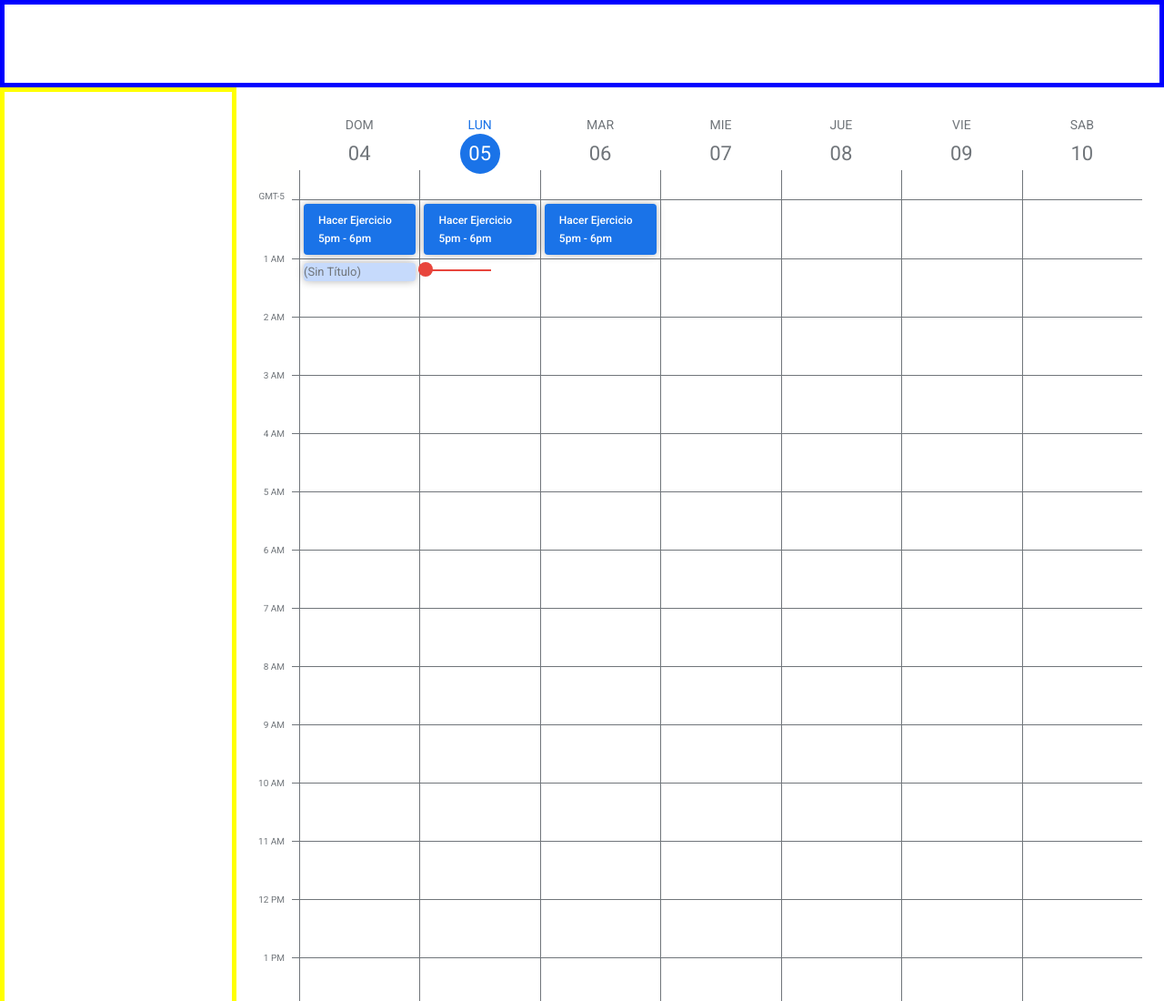
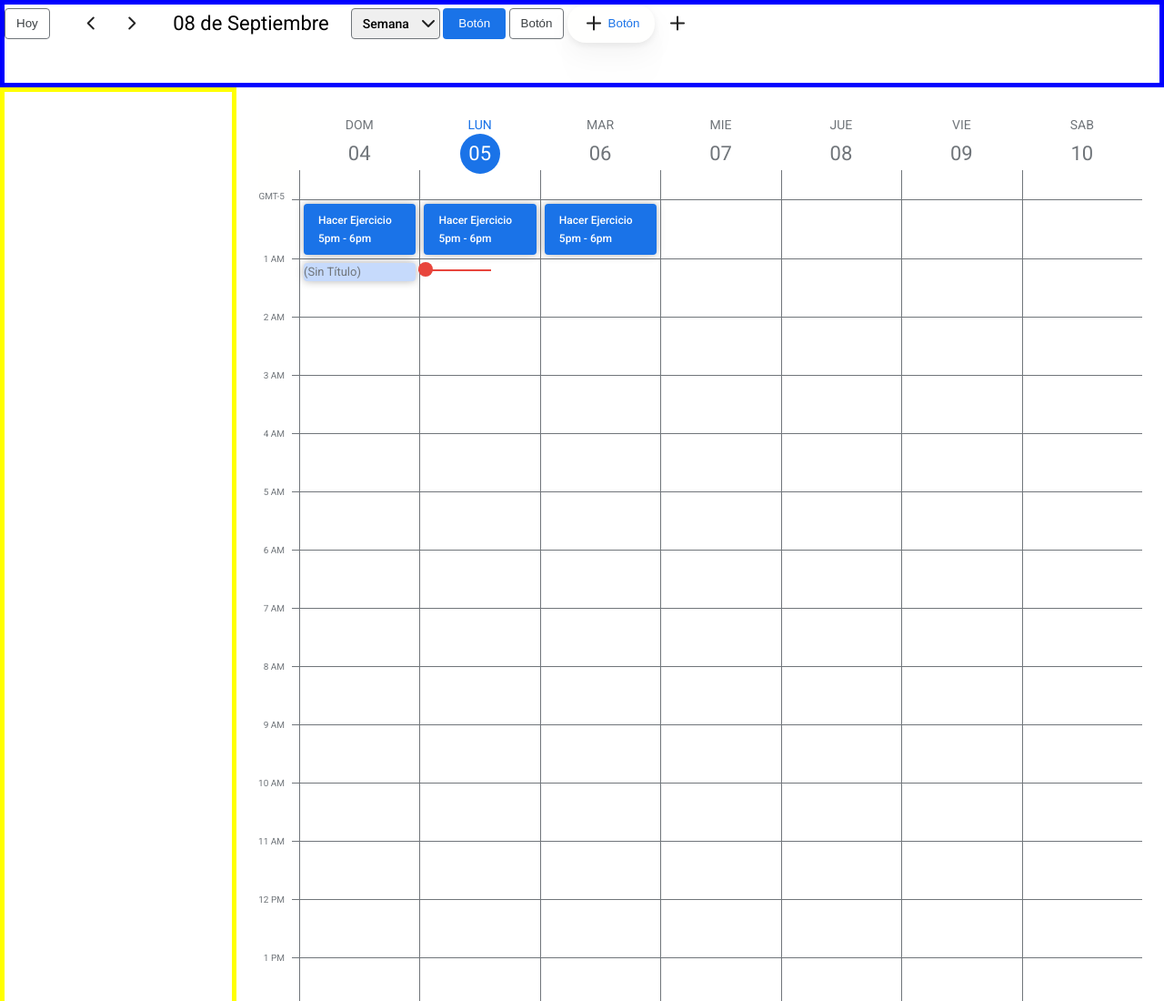
Before and after one commit to alfgow/grid_layout, a plain HTML site: page calendar/calendario-base/index.html in a window 1280 px wide. Shown: the top 1100 px of the page at 91% size. Drawn offline with Linux system fonts and the light colour scheme; files whose address does not match are found by name.

Commit message:
Estado del calendario

```diff
--- /dev/null
+++ b/calendar/calendario-base/css/button.css
@@ -0,0 +1,78 @@
+.button {
+	border: none;
+	color: var(--gray30);
+	font: var(-button);
+	line-height: 1rem;
+	padding-inline: 1rem;
+	padding-block: 0.5rem;
+	display: inline-block;
+	text-decoration: none;
+	cursor: pointer;
+	background-color: transparent;
+	border-radius: 0.25rem;
+	border: 1px solid transparent;
+	outline: none;
+}
+
+.button:active {
+	transform: scale(0.9);
+}
+
+.button.is-secondary {
+	padding-block: 0.5rem;
+	padding-inline: 0.75rem;
+	border: 1px solid var(--gray20);
+}
+
+.button.is-secondary:hover,
+.button.is-secondary:focus {
+	border: 1px solid var(--alfgow);
+}
+
+.button.is-primary {
+	padding-block: 0.5rem;
+	padding-inline: 1rem;
+	background-color: var(--blue10);
+	color: var(--white);
+}
+
+.button.is-primary:hover,
+.button.is-primary:focus {
+	border: 1px solid var(--blue10);
+	background: var(--white);
+	color: var(--blue30);
+}
+
+.button i,
+.button span {
+	vertical-align: middle;
+}
+
+.button.is-rounded {
+	border-radius: 1.25rem;
+	background-color: var(--white);
+	color: var(--blue10);
+}
+
+.button.is-rounded:hover,
+.button.is-rounded:focus,
+.button.is-compact:hover,
+.button.is-compact:focus {
+	border: 0.5px solid var(--alfgow);
+}
+
+.button.is-compact {
+	padding: 0.5rem;
+	border-radius: 50%;
+}
+
+.button.is-shadowed {
+	box-shadow: 1.0719px 30.9815px 92px rgba(0, 0, 0, 0.0274815),
+		0.412881px 11.9336px 29.3037px rgba(0, 0, 0, 0.0425185),
+		0.0873403px 2.52442px 7.4963px rgba(0, 0, 0, 0.07);
+}
+
+.button i {
+	font-size: 1.5rem;
+	color: var(--gray50);
+}
--- /dev/null
+++ b/calendar/calendario-base/css/calendar-status.css
@@ -0,0 +1,9 @@
+.calendarStatus {
+	display: inline-flex;
+	gap: 1.5rem;
+	align-items: center;
+}
+
+.calendarStatus-date {
+	font: var(--subtitle1);
+}
--- a/calendar/calendario-base/css/current-time.css
+++ b/calendar/calendario-base/css/current-time.css
@@ -5,7 +5,7 @@
 	position: absolute;
 	inset-inline-start: 200px;
 	inset-block-start: 200px;
-	z-index: 1;
+	z-index: 0;
 }
 
 .currentTime::before {
--- a/calendar/calendario-base/css/global.css
+++ b/calendar/calendario-base/css/global.css
@@ -9,6 +9,7 @@
 	--red10: #e8453c;
 	--green10: #33b679;
 	--blue30: #1967d2;
+	--alfgow: #a5c71b;
 	--body1-regular: 400 0.875rem/1.25rem Roboto;
 	--body1-medium: 500 0.875rem/1.25rem Roboto;
 	--body3-medium: 500 0.625rem/0.5rem Roboto;
--- a/calendar/calendario-base/css/index.css
+++ b/calendar/calendario-base/css/index.css
@@ -2,3 +2,6 @@
 @import url(./global.css);
 @import url(./icons.css);
 @import url(./page.css);
+@import url(./button.css);
+@import url(./select.css);
+@import url(./calendar-status.css);
--- /dev/null
+++ b/calendar/calendario-base/css/select.css
@@ -0,0 +1,12 @@
+.select {
+	border: 1px solid var(--gray20);
+	padding-inline: 0.75rem;
+	padding-inline-end: 2rem;
+	padding-block: 0.5rem;
+	border-radius: 0.25rem;
+	font: var(--button);
+	appearance: none;
+	background-image: url(../icons/icon-down.svg);
+	background-repeat: no-repeat;
+	background-position: right center;
+}
--- a/calendar/calendario-base/index.html
+++ b/calendar/calendario-base/index.html
@@ -12,7 +12,33 @@
 <body>
 
     <div class="page">
-        <header class="header"></header>
+        <header class="header">
+            <div class="calendarStatus">
+                <button class="button is-secondary">Hoy</button>
+                <span class="calendarStatus-navigation">
+                    <a href="#" class="button is-compact" aria-label="Semana Anterior">
+                        <i class="icon-chevron-left" aria-hidden="true"></i>
+                    </a>
+                    <a href="#" class="button is-compact" aria-label="Siguiente Semana">
+                        <i class="icon-chevron-right" aria-hidden="true"></i>
+                    </a>
+                </span>
+                <time class="calendarStatus-date" datetime="08-09-2022">08 de Septiembre</time>
+                <select class="select" name="" id="">
+                    <option value="">Semana</option>
+                    <option value="">Día</option>
+                </select>
+            </div>
+
+            <button class="button is-primary ">Botón</button>
+            <button class="button is-secondary ">Botón</button>
+            <button class="button is-rounded is-shadowed">
+                <i class="icon-plus"></i>
+                <span>Botón</span>
+            </button>
+            <button class="button is-compact "><i class="icon-plus"></i></button>
+
+        </header>
         <div class="sidebar"></div>
         <main class="calendar">
             <div class="currentTime"></div>
```
Also changed, not shown: calendar/calendario-base/icons/icon-down.svg (added).
